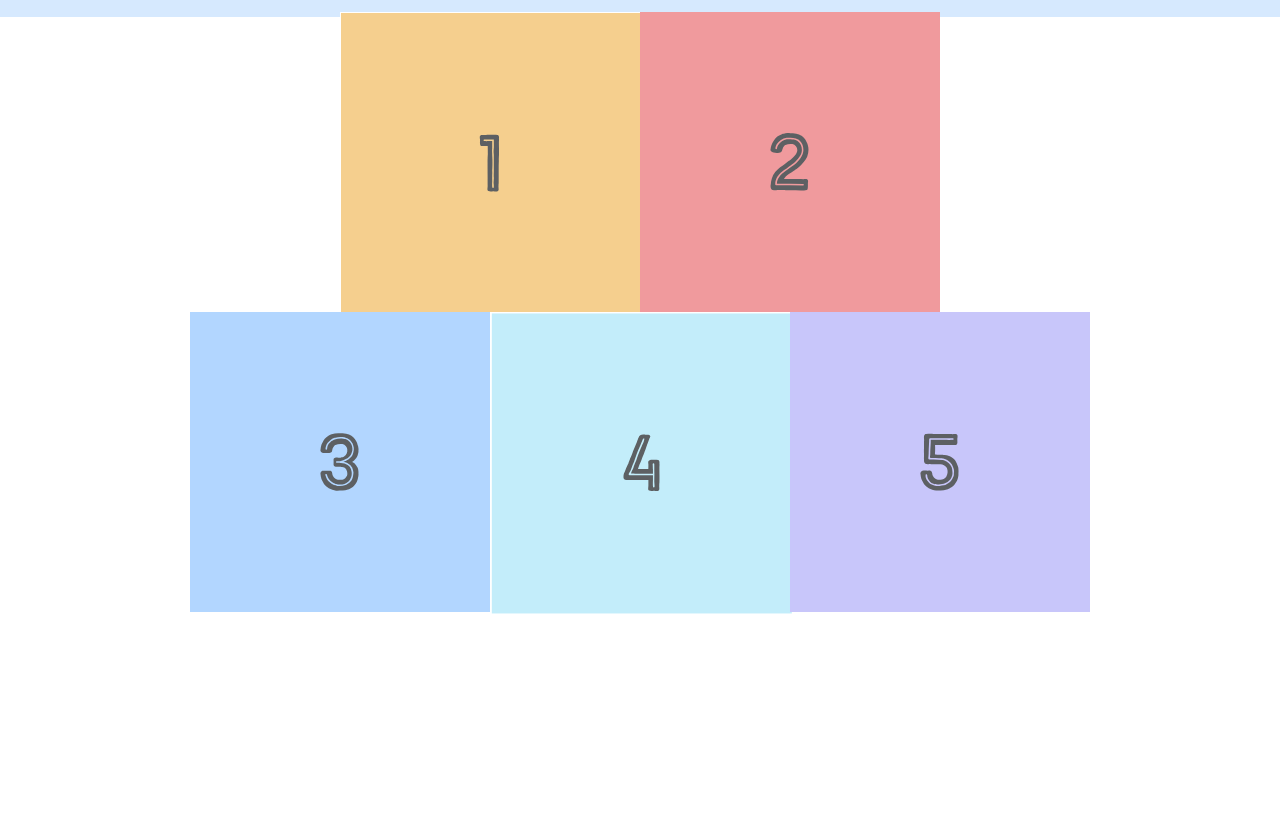
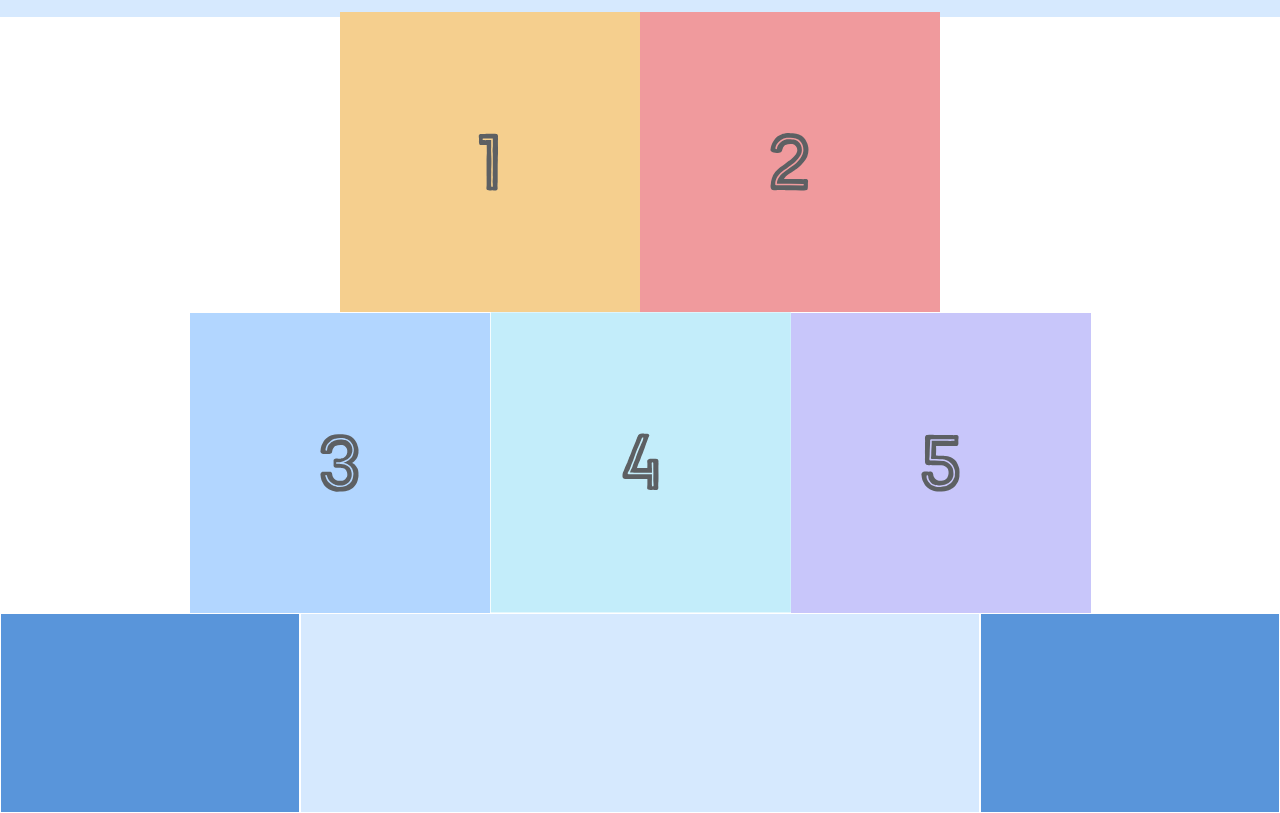
Before and after one commit to K1s4la/Flexbox-Testing1, a plain HTML site: page index.html in a window 1280 px wide. Shown: the part 333-1146 px from the top of the page. Before the commit the page ends 951 px from the top, so only its background shows below. Drawn offline with Linux system fonts and the light colour scheme.

Commit message:
added footer added some styles to it

```diff
--- a/index.html
+++ b/index.html
@@ -27,7 +27,7 @@
 </div>
    <div class="photo-grid-container">
             <div class='photo-grid'>
-          <div class='photo-grid-item first-item'>
+          <div class='photo-grid first-item'>
             <img src='./images/one.svg'/>
           </div>
           <div class='photo-grid'>
@@ -35,11 +35,19 @@
           </div>
           <div class='photo-grid'>
             <img src='./images/three.svg'/>
-            <div class='photo-grid-item'>
+            <div class='photo-grid'>
                 <img src='images/four.svg'/>
               </div>
               <div class='photo-grid last-item'>
                 <img src='images/five.svg'/>
+                    </div>
+                </div>
+            </div>
+      </div>
+      <div class="footer">
+        <div class="footer-item footer-one"></div>
+        <div class="footer-item footer-two"></div>
+        <div class="footer-item footer-three"></div>
       </div>
     </body>
 
--- a/styles.css
+++ b/styles.css
@@ -79,3 +79,20 @@
     align-self: flex-end;
     margin-bottom: 20px;
   }
+  .footer{
+    display:flex;
+    justify-content: center;
+
+  }
+  .footer-item{
+    border:1px solid #fff;
+    background-color:#D6E9FE;
+    height:200px;
+    flex:1;
+  }
+  .footer-one,
+  .footer-three{
+    flex: initial;
+    background-color: #5995DA;
+    width:300px;
+  }
```
